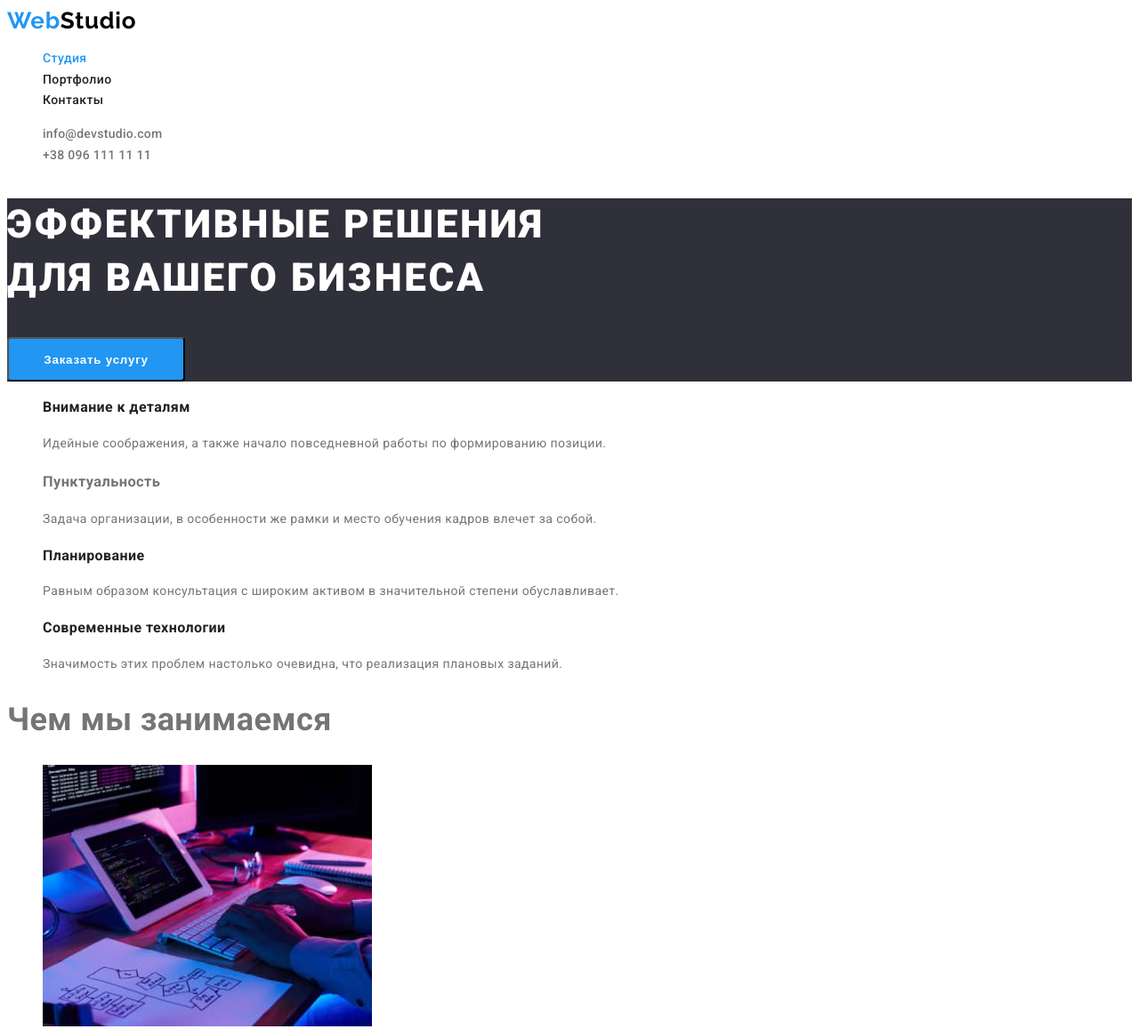
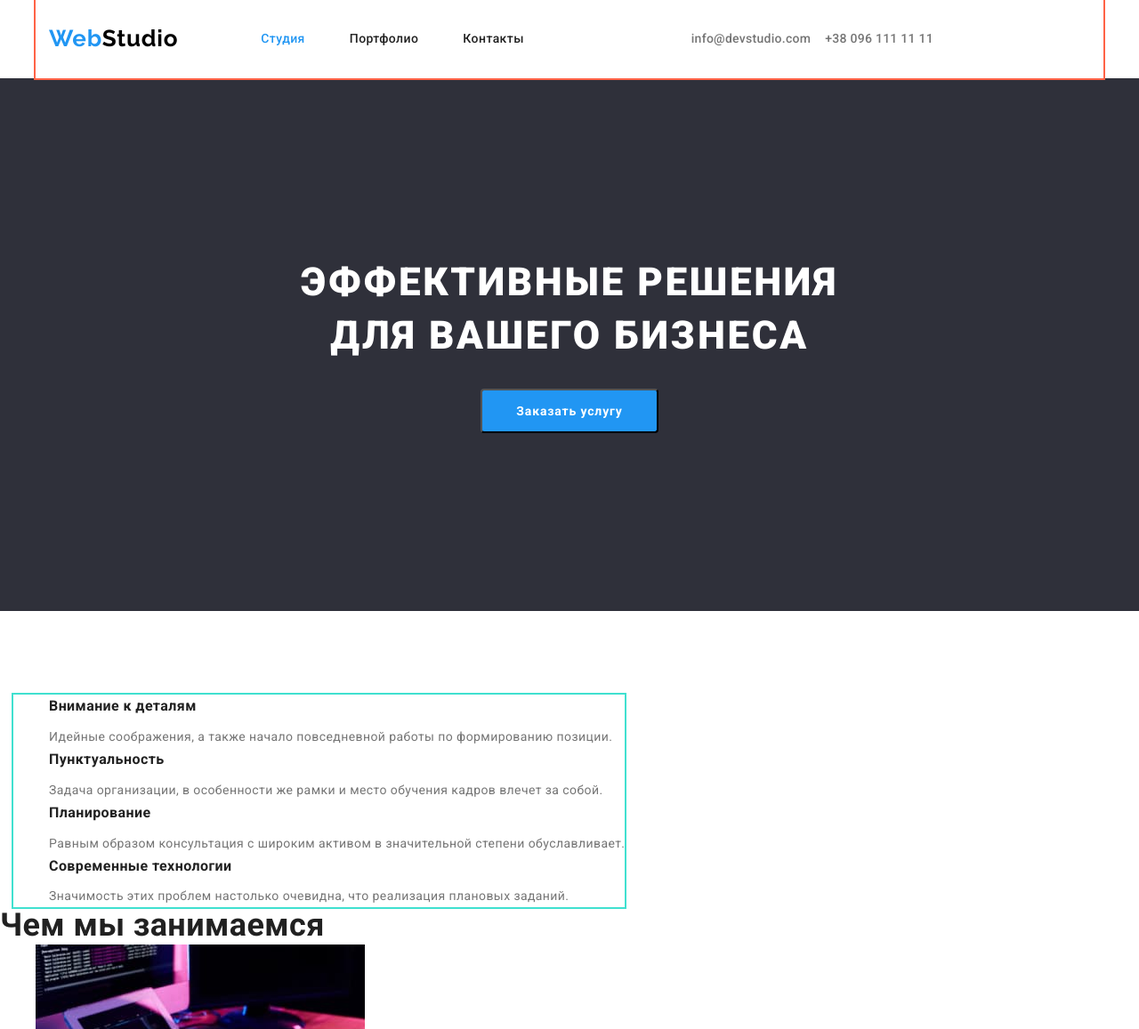
Before and after one commit to konstantin-Ba2mSki/goit-markup-hw-03, a plain HTML site: page index.html in a window 1280 px wide. Shown: the top 1157 px of the page at 89% size. Drawn offline with nearby package versions, Linux system fonts and the light colour scheme.

Commit message:
додав стилі
в хедер, герой

```diff
--- a/css/styles.css
+++ b/css/styles.css
@@ -1,3 +1,26 @@
+html {
+  box-sizing: border-box;
+}
+
+*,
+*::before,
+*::after {
+  box-sizing: inherit;
+}
+
+h1,
+h2,
+h3,
+h4,
+h5,
+h6,
+ul,
+li,
+p {
+  margin-top: 0;
+  margin-bottom: 0;
+}
+
 /* root */
 
 :root {
@@ -5,8 +28,8 @@
   --primary-text-color: #757575;
   --title-text-color: #212121;
   --logo-color: #000000;
-  --main-font: 'Roboto', sans-serif;
-  --secondary-font: 'Raleway', sans-serif;
+  --main-font: "Roboto", sans-serif;
+  --secondary-font: "Raleway", sans-serif;
 }
 
 /* body */
@@ -31,6 +54,7 @@ body {
   text-decoration: none;
   letter-spacing: 0.03em;
   cursor: pointer;
+  margin-right: 93px;
 }
 
 .logo-web {
@@ -43,10 +67,36 @@ body {
   text-decoration: none;
 }
 
+/* main-nav */
+
+.main-nav {
+  display: flex;
+  align-items: center;
+}
+
+.container {
+  margin-left: auto;
+  margin-right: auto;
+  padding-left: 15px;
+  padding-right: 15px;
+  width: 1200px;
+  outline: 2px solid tomato;
+}
+
 /* navbar */
 
 .site-nav {
+  padding-left: 0;
+  display: flex;
   list-style: none;
+}
+
+.site-nav-item {
+  margin-right: 50px;
+}
+
+.site-nav-item:last-child {
+  margin-right: 0;
 }
 
 .site-nav-link {
@@ -54,6 +104,9 @@ body {
   font-weight: 500;
   line-height: 1.1;
   text-decoration: none;
+  margin-top: 32px;
+  margin-bottom: 32px;
+  display: block;
 }
 
 .site-nav-link:hover,
@@ -76,7 +129,16 @@ body {
 }
 
 .auth-nav {
+  padding-left: 0;
+  margin: auto;
+  margin-top: 32px;
+  margin-bottom: 32px;
   list-style: none;
+}
+
+.auth-nav-item {
+  display: inline-block;
+  margin-left: 12px;
 }
 
 .auth-nav-link:hover,
@@ -88,6 +150,10 @@ body {
 
 .hero {
   background-color: #2f303a;
+  text-align: center;
+  margin-bottom: 94px;
+  padding-top: 200px;
+  padding-bottom: 200px;
 }
 
 .hero-title {
@@ -96,6 +162,7 @@ body {
   font-size: 44px;
   line-height: 1.36;
   letter-spacing: 0.06em;
+  margin-bottom: 30px;
 }
 
 /* herob-btn */
@@ -127,6 +194,28 @@ body {
   margin: -1px;
 }
 
+.item-container {
+  width: 1200px;
+  padding-left: 15px;
+  padding-right: 15px;
+  margin-top: auto;
+  margin-bottom: auto;
+}
+
+.flex-container {
+  display: flex;
+  flex-wrap: wrap;
+  justify-content: space-between;
+}
+
+.flex-element {
+  outline: 2px solid turquoise;
+}
+
+.flex-element:nth-child(3n) {
+  margin-right: 0;
+}
+
 .features-item {
   list-style: none;
 }
@@ -136,11 +225,13 @@ body {
   font-size: 16px;
   line-height: 1.62;
   cursor: pointer;
+  margin-bottom: 10px;
 }
 
 /* section2 */
 
 .work-title {
+  color: var(--title-text-color);
   font-size: 36px;
   font-weight: 700;
   line-height: 1.16;
--- a/index.html
+++ b/index.html
@@ -15,16 +15,27 @@
       rel="stylesheet"
     />
 
+    <!-- normalize -->
+
+    <link
+      rel="stylesheet"
+      href="https://cdnjs.cloudflare.com/ajax/libs/modern-normalize/1.0.0/modern-normalize.min.css"
+      integrity="sha512-ISS7cAi1PEhQ8jnbJpJZMd29NlhNj4AWYyLOSp2CE/CsHxTCu+r+t0D2yoJudVrd0/8fTVPUVDzY5Tvli75u/g=="
+      crossorigin="anonymous"
+    />
+
     <!--CSS-->
 
     <link rel="stylesheet" href="./css/styles.css" />
   </head>
   <body>
+    <!-- header -->
+
     <header class="page-header">
-      <nav>
-        <a href="#" class="logo-img" lang="en"><span class="logo-web" lang="en">Web</span>Studio</a>
-
-        <!--navbar-->
+      <nav class="container main-nav">
+        <a href="#" class="logo-img" lang="en"
+          ><span class="logo-web" lang="en">Web</span>Studio</a
+        >
 
         <ul class="site-nav">
           <li class="site-nav-item">
@@ -33,62 +44,76 @@
           <li class="site-nav-item">
             <a class="site-nav-link" href="./portfolio.html">Портфолио</a>
           </li>
-          <li class="site-nav-item"><a class="site-nav-link" href="">Контакты</a></li>
+          <li class="site-nav-item">
+            <a class="site-nav-link" href="">Контакты</a>
+          </li>
         </ul>
-      </nav>
 
         <ul class="auth-nav">
           <li class="auth-nav-item">
-          <a class="auth-nav-link" href="mailto:info@devstudio.com">info@devstudio.com</a>
+            <a class="auth-nav-link" href="mailto:info@devstudio.com"
+              >info@devstudio.com</a
+            >
           </li>
           <li class="auth-nav-item">
-          <a class="auth-nav-link" href="tel:+380961111111">+38 096 111 11 11</a>
+            <a class="auth-nav-link" href="tel:+380961111111"
+              >+38 096 111 11 11</a
+            >
           </li>
         </ul>
+      </nav>
     </header>
+
     <main>
       <!--hero-->
 
       <section class="hero">
-        <h1 class="hero-title">
-          ЭФФЕКТИВНЫЕ РЕШЕНИЯ<br />
-          ДЛЯ ВАШЕГО БИЗНЕСА
-        </h1>
+        <h1 class="hero-title">ЭФФЕКТИВНЫЕ РЕШЕНИЯ<br />ДЛЯ ВАШЕГО БИЗНЕСА</h1>
         <button type="button" class="hero-btn">Заказать услугу</button>
       </section>
 
       <!--section1-->
 
       <section>
+        <div class="item-container">
+          <div class="flex-container">
+            <div class="flex-element">
               <ul class="“features”">
                 <li class="features-item">
                   <h3 class="features-title">Внимание к деталям</h3>
                   <p class="features-text">
-              Идейные соображения, а также начало повседневной работы по формированию позиции.
+                    Идейные соображения, а также начало повседневной работы по
+                    формированию позиции.
                   </p>
                 </li>
 
                 <li class="features-item">
-            <h3 class="tfeatures-title">Пунктуальность</h3>
+                  <h3 class="features-title">Пунктуальность</h3>
                   <p class="features-text">
-              Задача организации, в особенности же рамки и место обучения кадров влечет за собой.
+                    Задача организации, в особенности же рамки и место обучения
+                    кадров влечет за собой.
                   </p>
                 </li>
 
                 <li class="features-item">
                   <h3 class="features-title">Планирование</h3>
                   <p class="features-text">
-              Равным образом консультация с широким активом в значительной степени обуславливает.
+                    Равным образом консультация с широким активом в значительной
+                    степени обуславливает.
                   </p>
                 </li>
 
                 <li class="features-item">
                   <h3 class="features-title">Современные технологии</h3>
                   <p class="features-text">
-              Значимость этих проблем настолько очевидна, что реализация плановых заданий.
+                    Значимость этих проблем настолько очевидна, что реализация
+                    плановых заданий.
                   </p>
                 </li>
               </ul>
+            </div>
+          </div>
+        </div>
       </section>
 
       <!--Section2-->
@@ -96,7 +121,9 @@
       <section>
         <h2 class="work-title">Чем мы занимаемся</h2>
         <ul class="works">
-          <li class="works-item"><img src="./images/box1.jpg" alt="робочий стор" width="370" /></li>
+          <li class="works-item">
+            <img src="./images/box1.jpg" alt="робочий стор" width="370" />
+          </li>
           <li class="works-item">
             <img src="./images/box2.jpg" alt="тест телефона" width="370" />
           </li>
@@ -117,7 +144,11 @@
             <p class="team-text" lang="en">Frontend Developer</p>
           </li>
           <li class="team-item">
-            <img src="./images/photo1.jpg" alt="блондинка в очках" width="270" />
+            <img
+              src="./images/photo1.jpg"
+              alt="блондинка в очках"
+              width="270"
+            />
             <h3 class="team-title">Ольга Репина</h3>
             <p class="team-text" lang="en">Frontend Developer</p>
           </li>
@@ -138,15 +169,21 @@
     <!--Footer-->
 
     <footer class="footer">
-      <a href="#" class="logo-studio" lang="en">Web<span class="logo" lang="en">Studio</span></a>
+      <a href="#" class="logo-studio" lang="en"
+        >Web<span class="logo" lang="en">Studio</span></a
+      >
       <address>
         <ul class="contacts">
           <li class="contact-item">Киев, пр-т Леси Украинки, 26</li>
           <li class="contact-item">
-            <a class="contact-item link" href="mailto:info@devstudio.com">info@devstudio.com</a>
+            <a class="contact-item link" href="mailto:info@devstudio.com"
+              >info@devstudio.com</a
+            >
           </li>
           <li class="contact-item">
-            <a class="contact-item link" href="tel:+380961111111">+38 096 111 11 11</a>
+            <a class="contact-item link" href="tel:+380961111111"
+              >+38 096 111 11 11</a
+            >
           </li>
         </ul>
       </address>
```
Lines whose indentation alone changed are shown as unchanged.
